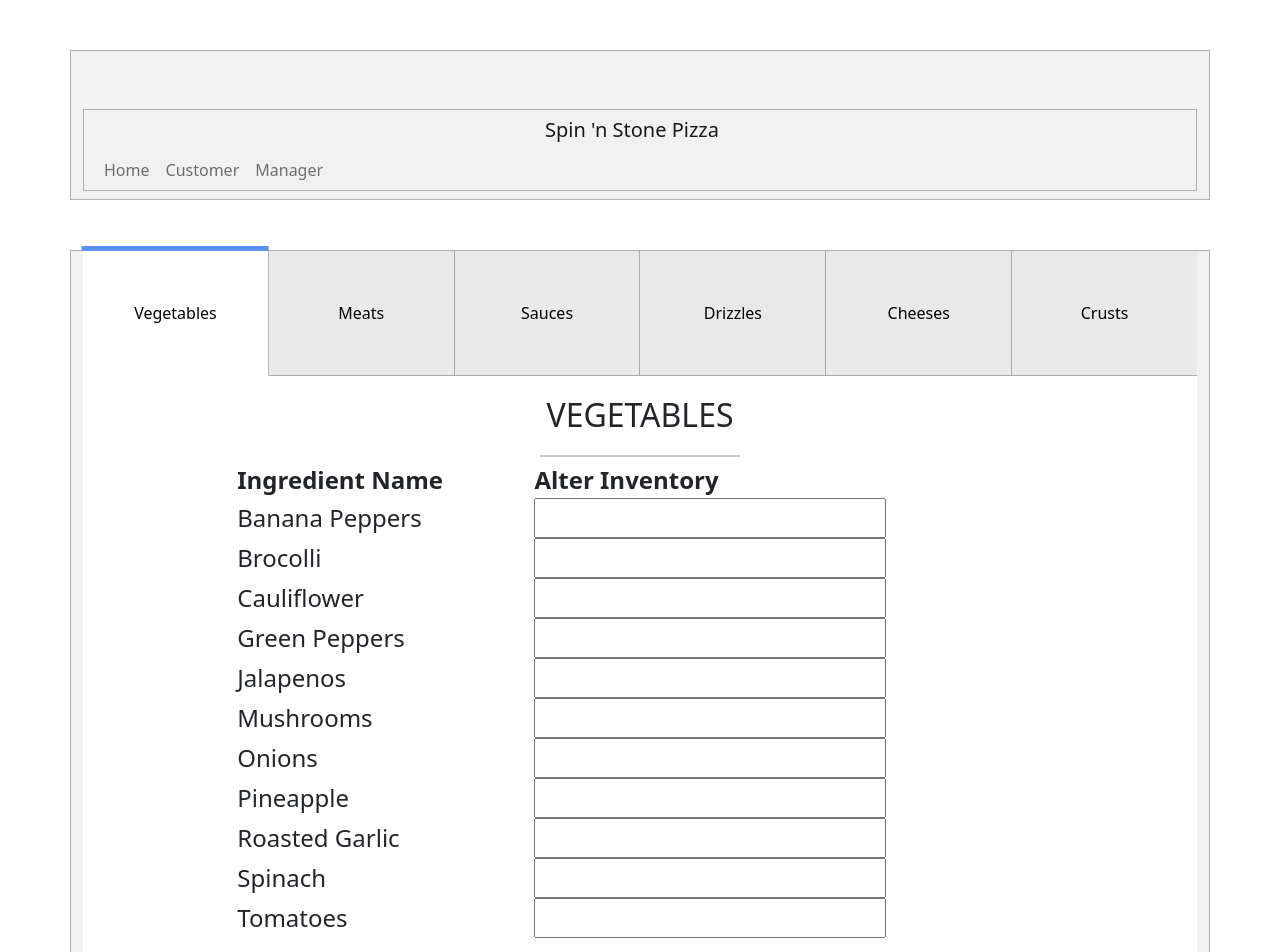
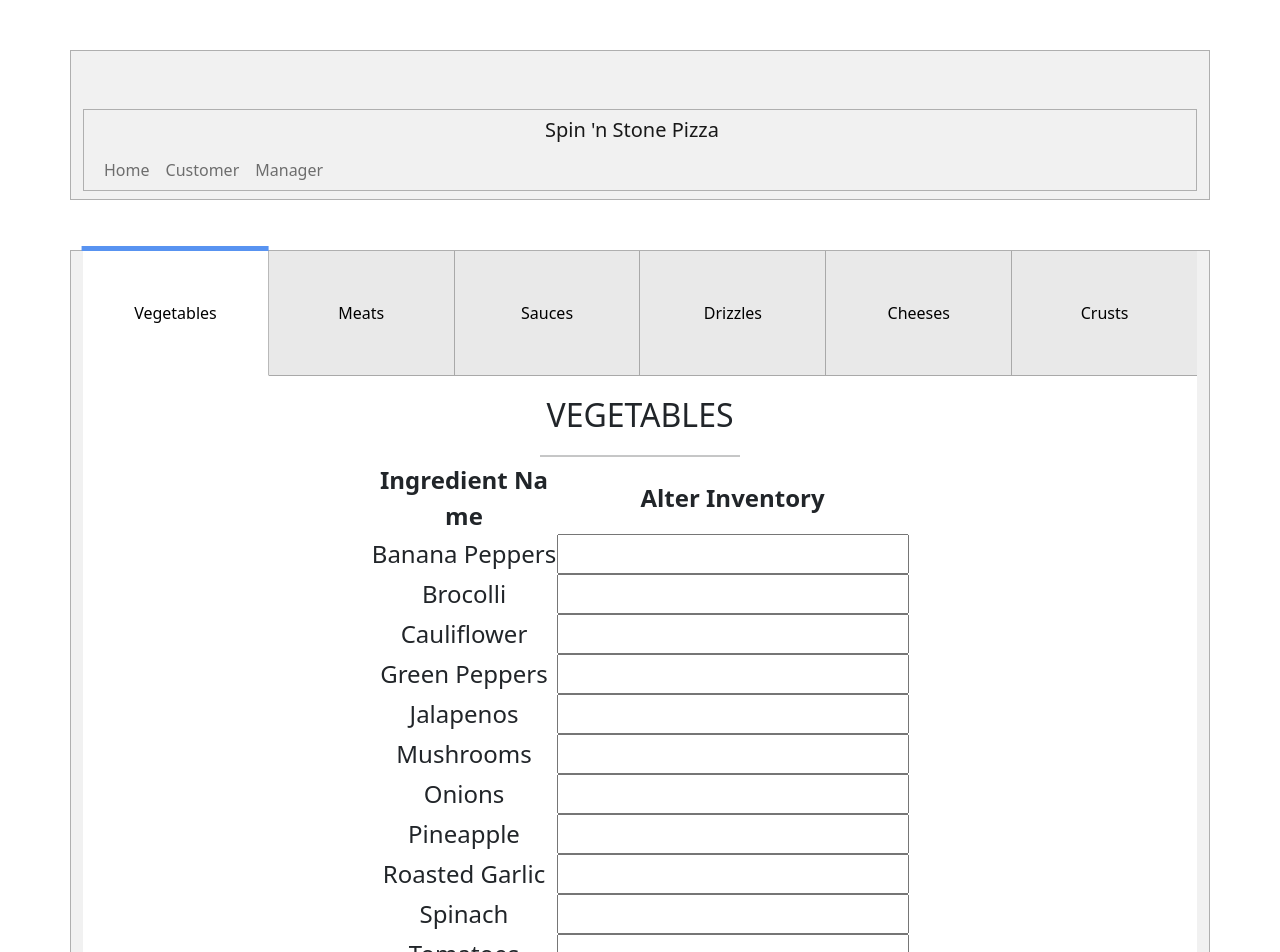
Before and after one commit to Anthony860191/POS-System, a React (Create React App) app in the folder frontend/: page /Manager in a window 1280 px wide. Shown: the top 952 px of the page. Built offline with nearby package versions, Linux system fonts and the light colour scheme.

Commit message:
Centered text elements

```diff
--- a/frontend/src/managerComponents/Tabs.css
+++ b/frontend/src/managerComponents/Tabs.css
@@ -75,9 +75,11 @@
     margin: 10px 10px;
     cursor: pointer;
   }
+
   .content-tabs {
     flex-grow : 1;
   }
+
   .content {
     background: white;
     padding: 20px;
@@ -86,25 +88,31 @@
     display: none;
 
   }
+
   .content h2 {
     padding: 0 0 5px 0;
   }
+
   .content hr {
     width: 200px;
     height: 2px;
     background: #222;
     margin-bottom: 5px;
   }
+
   .content p {
     width: 100%;
     height: 100%;
   }
+
   .active-content {
     display: block;
   }
 
   table {
     padding: 20px;
-    width: 75%;
+    width: 50%;
     font-size: x-large;
+    margin: auto;
+    text-align: center;
   }
```
